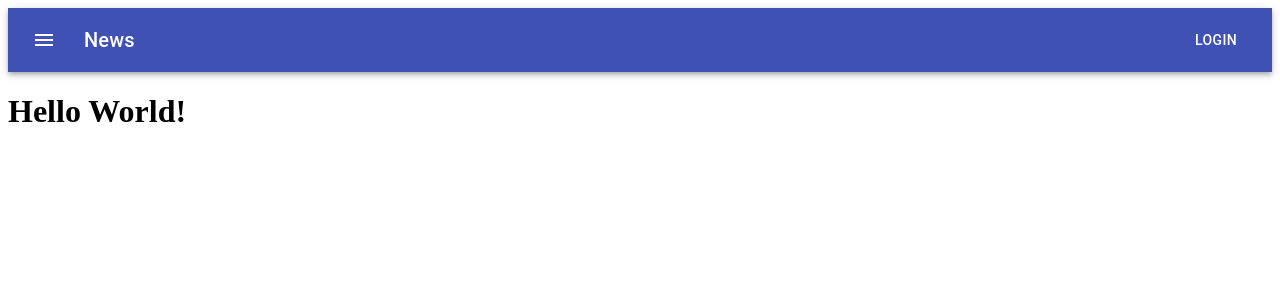
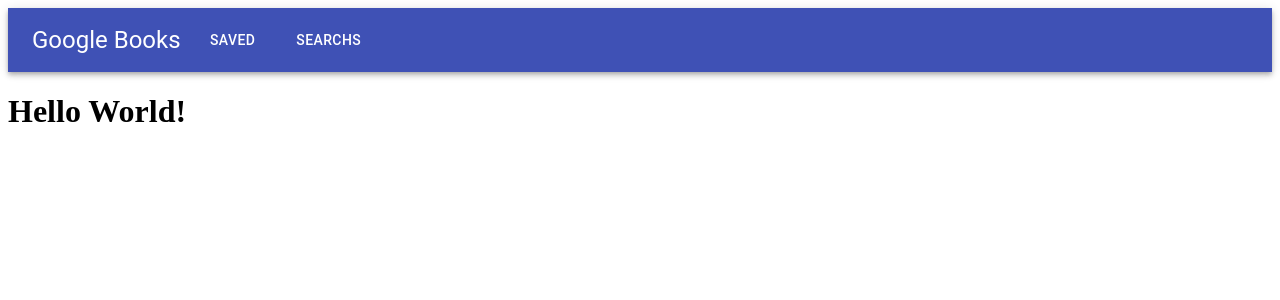
Before and after one commit to RichardMShaw/GoogleBooks, a React (Create React App) app in the folder client/: page / in a window 1280 px wide. Shown: the top 300 px of the page. Built offline with nearby package versions, Linux system fonts and the light colour scheme; the HTML template or start-up script is replaced by a standard one.

Commit message:
updated navbar

```diff
--- a/client/src/components/NavBar/Navbar.js
+++ b/client/src/components/NavBar/Navbar.js
@@ -4,8 +4,6 @@ import AppBar from '@material-ui/core/AppBar'
 import Toolbar from '@material-ui/core/Toolbar'
 import Typography from '@material-ui/core/Typography'
 import Button from '@material-ui/core/Button'
-import IconButton from '@material-ui/core/IconButton'
-import MenuIcon from '@material-ui/icons/Menu'
 
 const useStyles = makeStyles((theme) => ({
   root: {
@@ -15,7 +13,7 @@ const useStyles = makeStyles((theme) => ({
     marginRight: theme.spacing(2),
   },
   title: {
-    flexGrow: 1,
+    flexGrow: 0.01,
   },
 }))
 
@@ -26,18 +24,25 @@ const Navbar = () => {
     <div className={classes.root}>
       <AppBar position="static">
         <Toolbar>
-          <IconButton
-            edge="start"
-            className={classes.menuButton}
+          <Typography variant="h5" className={classes.title}>
+            Google Books
+          </Typography>
+          <Button
             color="inherit"
-            aria-label="menu"
+            href="/saved/"
+            variant="h6"
+            className={classes.title}
           >
-            <MenuIcon />
-          </IconButton>
-          <Typography variant="h6" className={classes.title}>
-            News
-          </Typography>
-          <Button color="inherit">Login</Button>
+            Saved
+          </Button>
+          <Button
+            color="inherit"
+            href="/search/"
+            variant="h6"
+            className={classes.title}
+          >
+            SearchS
+          </Button>
         </Toolbar>
       </AppBar>
     </div>
```
